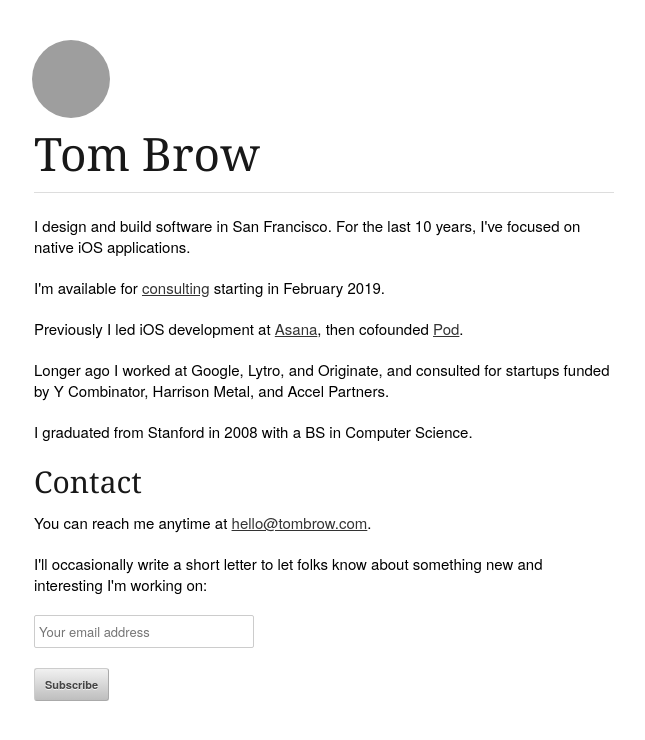
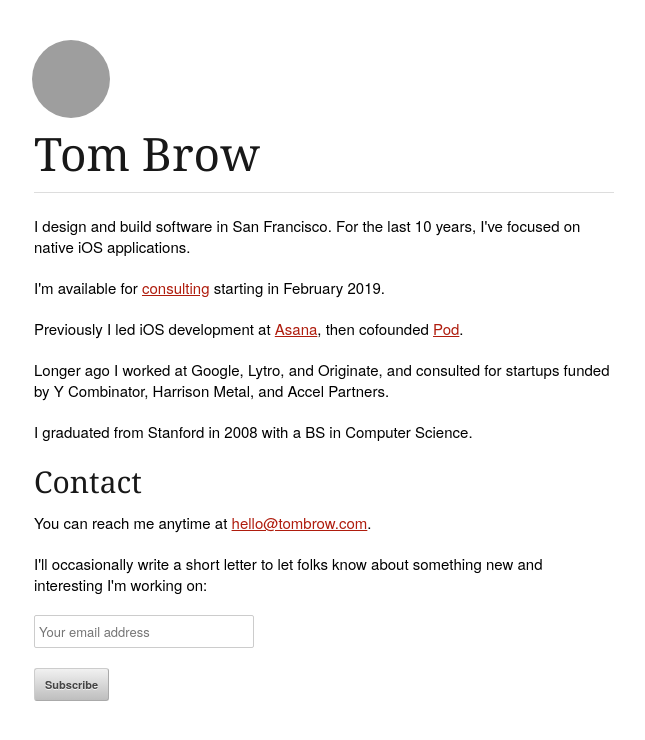
Before and after one commit to brow/rebeccabutler.org, a Jekyll site: the page built from index.html, in a window 1280 px wide. Shown: the top 740 px of the page, without its empty margins (306-951 px from the left). Built offline with Jekyll 4.4.1, drawn with Linux system fonts in a browser that asks for light colours; grey boxes are pictures that could not be loaded.

Commit message:
link color

```diff
--- a/stylesheets/main.css
+++ b/stylesheets/main.css
@@ -1,6 +1,10 @@
 body {
   font-size: 15px;
   color: black;
+}
+
+a, a:visited, a:hover {
+  color: #AF1C0D;
 }
 
 hr {
```
